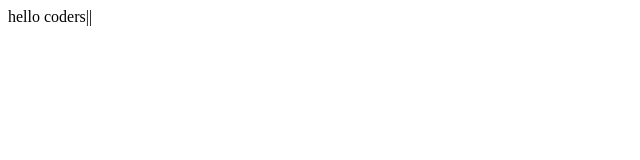
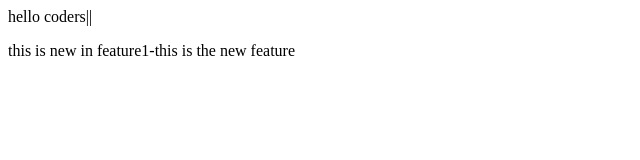
Before and after one commit to mahindrakaresha/local_repo, a plain HTML site: page index.html in a window 1280 px wide. Shown: the whole page, without its empty margins (0-640 px from the left). Drawn offline with Linux system fonts and the light colour scheme.

Commit message:
add new feature

```diff
--- a/index.html
+++ b/index.html
@@ -1 +1,2 @@
 <p>hello coders||</p>
+<p>this is new in feature1-this is the new feature</p>
```
